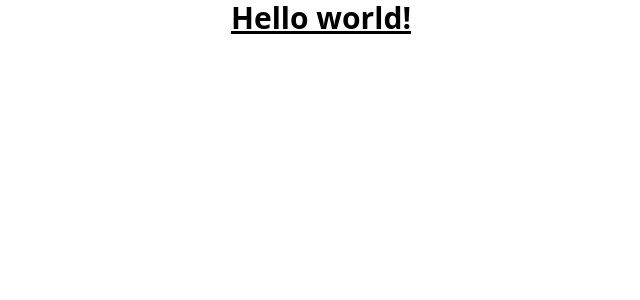
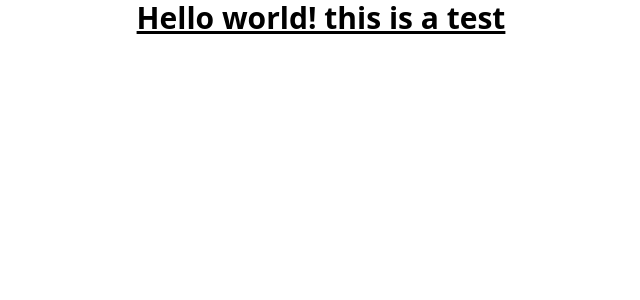
Before and after one commit to Xeril-Lala/Hex-Logistics, a React (Create React App) app: page / in a window 1280 px wide. Shown: the top 300 px of the page, without its empty margins (319-959 px from the left). Built offline with nearby package versions, Linux system fonts and the light colour scheme.

Commit message:
test commit

```diff
--- a/src/App.js
+++ b/src/App.js
@@ -6,6 +6,7 @@ function App() {
     <div className="App">
       <h1 className="text-3xl dark:bg-slate-800 font-bold underline">
         Hello world!
+        this is a test
       </h1>
     </div>
   );
--- a/src/Data.js
+++ b/src/Data.js
@@ -1,3 +1,3 @@
 export const testData = [
-    /* test json goes here */
+    /* test json goes here test test */
 ]
```
